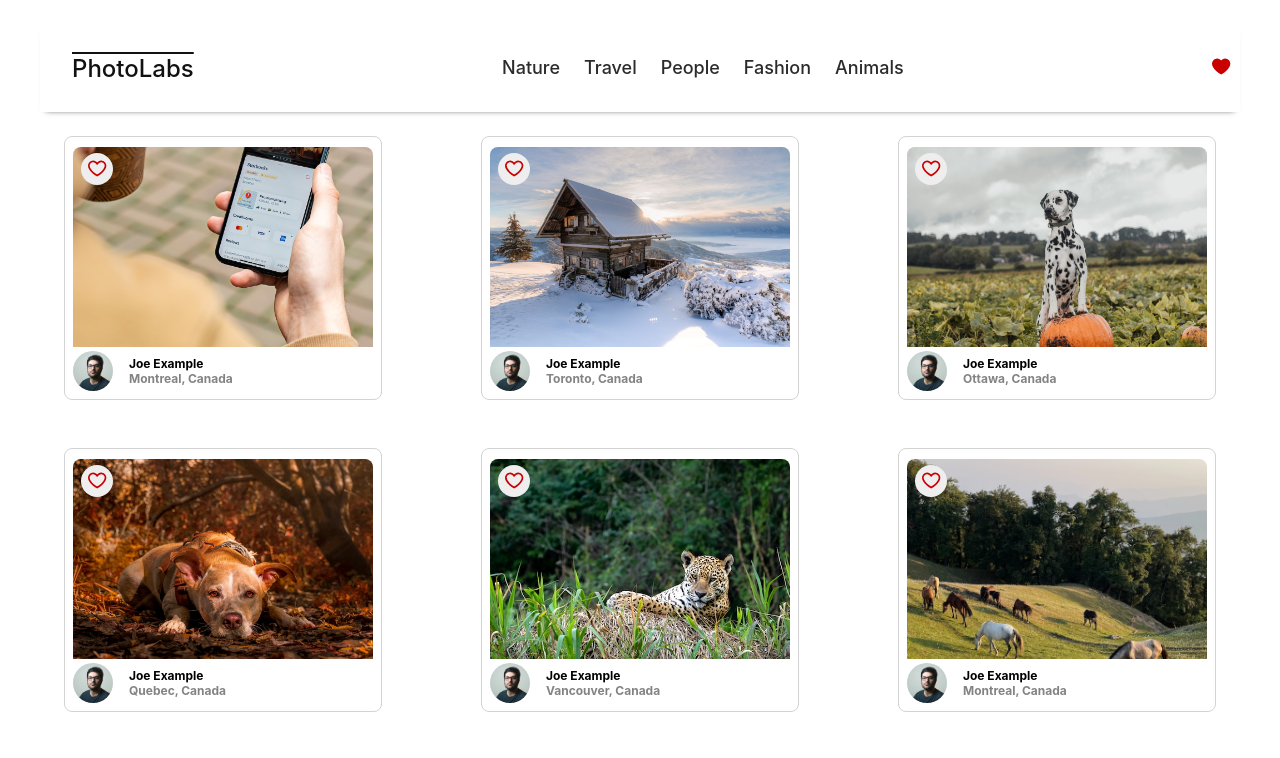
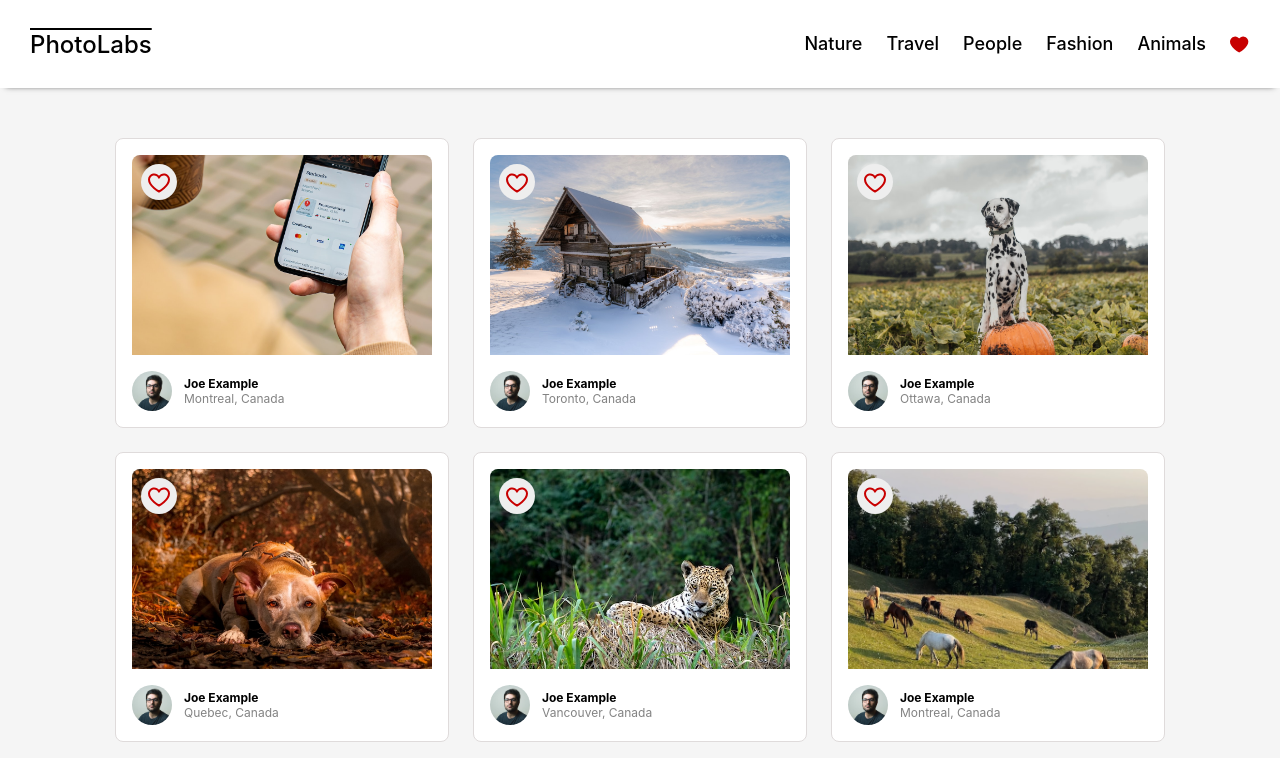
Before and after one commit to Darshita-04/PhotoLabs, a React (Create React App) app in the folder frontend/: page / in a window 1280 px wide. Shown: the top 758 px of the page. Built offline with nearby package versions, Linux system fonts and the light colour scheme; the HTML template or start-up script is replaced by a standard one.

Commit message:
design changes implemented

```diff
--- a/frontend/src/App.scss
+++ b/frontend/src/App.scss
@@ -1,5 +1,5 @@
 .App {
-  margin: 24px;
+  background-color: #F5F5F5;
 }
 
 .App-logo {
--- a/frontend/src/components/FavIcon.jsx
+++ b/frontend/src/components/FavIcon.jsx
@@ -7,7 +7,7 @@
       <path fill={isFavorite ? "#C80000" : "#EEEEEE"} d="M11 18C11 18 1 12.5909 1 6.02273C1 4.8616 1.41649 3.73633 2.17862 2.83838C2.94075 1.94043 4.00143 1.32526 5.1802 1.09755C6.35897 0.869829 7.58301 1.04363 8.64406 1.58938C9.70512 2.13512 10.5376 3.0191 11 4.09092C11.4624 3.0191 12.2949 2.13512 13.3559 1.58938C14.417 1.04363 15.641 0.869829 16.8198 1.09755C17.9986 1.32526 19.0593 1.94043 19.8214 2.83838C20.5835 3.73633 21 4.8616 21 6.02273C21 12.5909 11 18 11 18Z" stroke="#C80000" strokeWidth="2" strokeLinecap="round" strokeLinejoin="round"/>
       {
           !!isFavPhotoExist &&
-          <circle cx="21" cy="4" r="2.75" fill="#FFFF00" stroke="#C80000" strokeWidth="0.5"/>
+          <circle cx="21" cy="4" r="2.75" fill="#0ee84c" stroke="#ffffff" strokeWidth="1"/>
       }
     </svg>
   );
--- a/frontend/src/components/TopNavigationBar.jsx
+++ b/frontend/src/components/TopNavigationBar.jsx
@@ -8,8 +8,10 @@
   return (
     <div className="top-nav-bar">
       <span className="top-nav-bar__logo">PhotoLabs</span>
-      <TopicList topics={topics} />
-      <FavBadge isFavPhotoExist={isFavPhotoExist} />
+      <div className='top-nav-bar__menu-items'>
+        <TopicList topics={topics} />
+        <FavBadge isFavPhotoExist={isFavPhotoExist} />
+      </div>
     </div>
   )
 }
--- a/frontend/src/routes/HomeRoute.jsx
+++ b/frontend/src/routes/HomeRoute.jsx
@@ -7,14 +7,16 @@
   const isFavPhotoExist = favorites.length > 0;
 
   return (
+    <>
+      <TopNavigation topics={topics} isFavPhotoExist={isFavPhotoExist} />
       <div className="home-route">
-      <TopNavigation topics={topics} isFavPhotoExist={isFavPhotoExist} />
         <PhotoList photos={photos}
         favorites={favorites}
         addFavorite={addFavorite}
         removeFavorite={removeFavorite}
         handleModalVisibility={handleModalVisibility} />
       </div>
+    </>
   );
 };
 
--- a/frontend/src/styles/FavBadge.scss
+++ b/frontend/src/styles/FavBadge.scss
@@ -1,5 +1,7 @@
 .fav-badge {
   position: relative;
+  display: flex;
+  align-items: center;
 }
 
 .fav-badge__count {
--- a/frontend/src/styles/HomeRoute.scss
+++ b/frontend/src/styles/HomeRoute.scss
@@ -1,4 +1,5 @@
 .home-route {
-  max-width: 1200px;
+  padding: 50px 0;
+  max-width: 1050px;
   margin: auto;
 }
--- a/frontend/src/styles/PhotoDetailsModal.scss
+++ b/frontend/src/styles/PhotoDetailsModal.scss
@@ -6,11 +6,13 @@
   left: 50%;
   transform: translate(-50%, -40%);
   height: 80%;
-  width: 55%;
+  width: 73%;
   overflow-y: scroll;
   border-radius: 12px;
 }
-
+.photo-details-modal::-webkit-scrollbar{
+  width: 0;
+}
 .photo-details-modal__close-button {
   background-color: white;
   border: none;
@@ -20,18 +22,19 @@
   display: inline-block;
   font-size: 16px;
   cursor: pointer;
-  margin-left: 16px;
-  margin-top: 16px;
+  margin-left: 6px;
+  margin-top: 6px;
+  padding: 0;
 }
 
 .photo-details-modal__images {
-  margin-left: 36px;
-  margin-top: 8px;
+  padding: 30px;
+  padding-top: 0;
 }
 
 .photo-details-modal__image {
-  max-width: 95%;
-  border-radius: 8px;
+  max-width: 100%;
+  border-radius: 0;
 }
 
 .photo-details-modal__top-bar {
@@ -46,32 +49,35 @@
 .photo-details-modal__photographer-details {
   display: flex;
   font-size: 16px;
+  margin-top: 12px;
+  align-items: center;
 }
 
 .photo-details-modal__header {
   font-size: 18px;
   font-weight: 500;
-  color: #1e1e1e;
+  color: #010101;
   margin-top: 24px;
   margin-bottom: 24px;
-  width: 90%;
+  width: 100%;
+  border-top: 1px solid #ddd;
+  padding-top: 24px;
 }
 
 .photo-details-modal__photographer-location {
   color: #838383;
+  font-weight: 400;
 }
 .photo-details-modal__photographer-profile {
   object-fit: cover;
   border-radius: 100%;
   vertical-align: middle;
-  margin-right: 8px;
+  margin-right: 12px;
   width: 40px;
   height: 40px;
 }
 
 .photo-details-modal__photographer-info {
-  margin-top: 5px;
   font-weight: 700;
   font-size: 12px;
-  margin-left: 8px;
 }
--- a/frontend/src/styles/PhotoFavButton.scss
+++ b/frontend/src/styles/PhotoFavButton.scss
@@ -1,13 +1,13 @@
 .photo-list__fav-icon {
-  position: relative;
-  top: 8px;
-  right: -8px;
+  position: absolute;
+  top: 25px;
+  left: 25px;
   cursor: pointer;
   margin-bottom: -30px;
   border-width: 0.1px;
   background-color: #EEEEEE;
-  width: 32px;
-  height: 32px;
+  width: 36px;
+  height: 36px;
   text-align: center;
   border-radius: 100%;
 }
@@ -15,4 +15,14 @@
 .photo-list__fav-icon-svg {
   padding: 7px;
   top: 2px;
+  svg{
+    width: 24px;
+    height: 24px;
+  }
 }
+
+.photo-details-modal .photo-details-modal__images > .photo-list__fav-icon {
+  top: 45px;
+  left: 40px;
+
+}
--- a/frontend/src/styles/PhotoList.scss
+++ b/frontend/src/styles/PhotoList.scss
@@ -5,6 +5,7 @@
   list-style-type: none;
   margin: 0;
   padding: 0;
+  gap: 24px;
 }
 
 .photo-list:after {
--- a/frontend/src/styles/PhotoListItem.scss
+++ b/frontend/src/styles/PhotoListItem.scss
@@ -1,11 +1,13 @@
 .photo-list__item {
-  margin: 24px;
-  padding: 8px;
-  border-width: 0.5px;
-  border-color: lightgray;
+  padding: 1rem;
+  border-width: 1px;
+  border-color: #dfdbdb;
   border-style: solid;
   border-radius: 8px;
+  background-color: #ffffff;
   max-width: fit-content;
+  position: relative;
+
 }
 
 .photo-list__image {
@@ -27,22 +29,23 @@
   object-fit: cover;
   border-radius: 100%;
   vertical-align: middle;
-  margin-right: 8px;
+  margin-right: 12px;
   width: 40px;
   height: 40px;
 }
 
 .photo-list__user-details {
   display: flex;
+  align-items: center;
+  margin-top: 12px;
 }
 
 .photo-list__user-info {
-  margin-top: 5px;
   font-weight: 700;
   font-size: 12px;
-  margin-left: 8px;
 }
 
 .photo-list__user-location {
   color: #838383;
+  font-weight: 400;
 }
--- a/frontend/src/styles/TopNavigationBar.scss
+++ b/frontend/src/styles/TopNavigationBar.scss
@@ -3,18 +3,20 @@
   flex-direction: row;
   justify-content: space-between;
   padding: 8px;
+  padding-left: 30px;
+  padding-right: 30px;
   align-items: center;
   -webkit-box-shadow: 0 4px 6px -6px #222;
   -moz-box-shadow: 0 4px 6px -6px #222;
   box-shadow: 0 4px 6px -6px #222;
   height: 72px;
+  background-color: #ffffff;
 }
 
 .top-nav-bar__logo {
   text-decoration: overline;
   font-weight: 500;
   font-size: 24px;
-  color: #111;
+  color: #010101;
   text-underline-position: auto;
-  margin-left: 24px;
 }
--- a/frontend/src/styles/TopicListItem.scss
+++ b/frontend/src/styles/TopicListItem.scss
@@ -1,3 +1,6 @@
+.top-nav-bar__menu-items{
+  display: flex;
+}
 .topic-list__item {
   line-height: 24px;
   margin-left: 24px;
@@ -7,10 +10,13 @@
   font-size: 18px;
   text-decoration: none;
   font-weight: 500;
-  color: #2b2b2b;
+  color: #010101;
+  transition: all 0.3s linear;
 
   &:hover {
-    text-decoration: overline;
-    color: #111;
+    text-decoration: underline;
+    text-decoration-thickness: 2px;
+    color: #c80000;
+    text-underline-offset: 8px;
   }
 }
```
Lines whose indentation alone changed are shown as unchanged.
